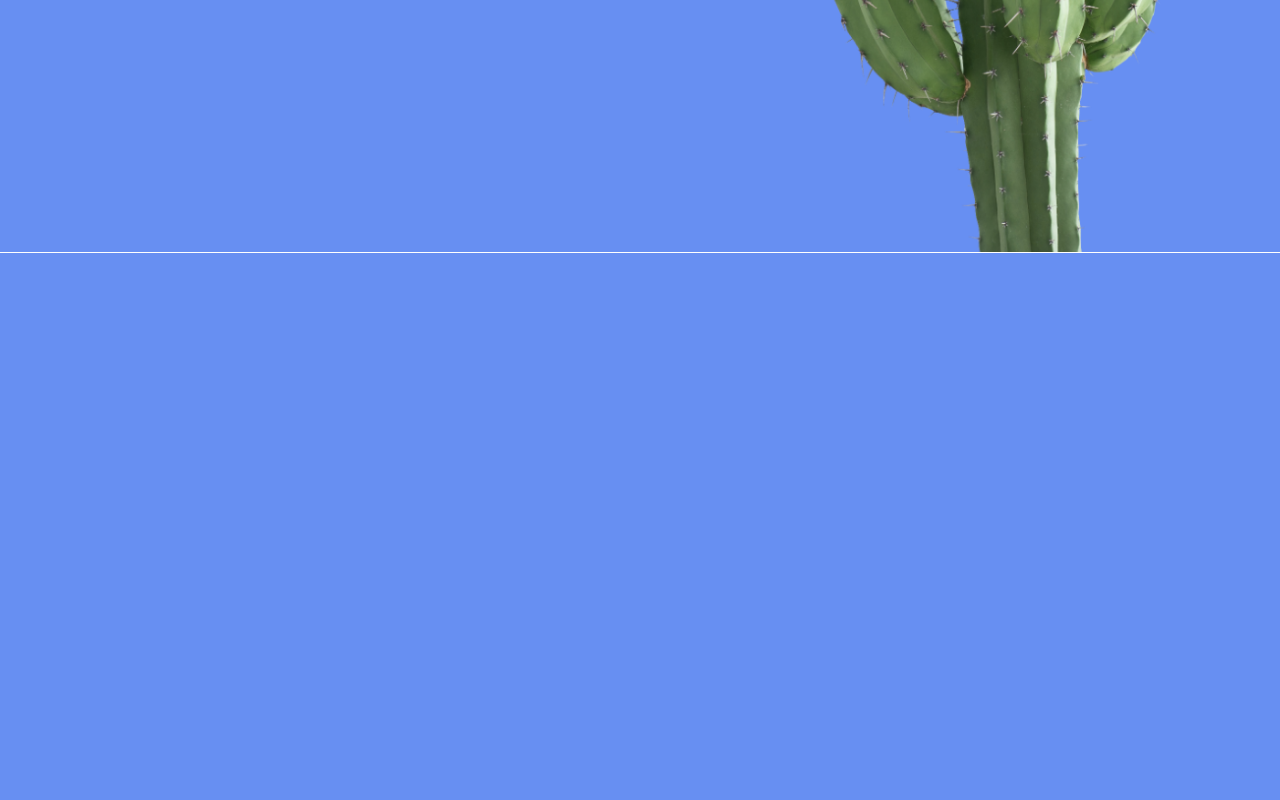
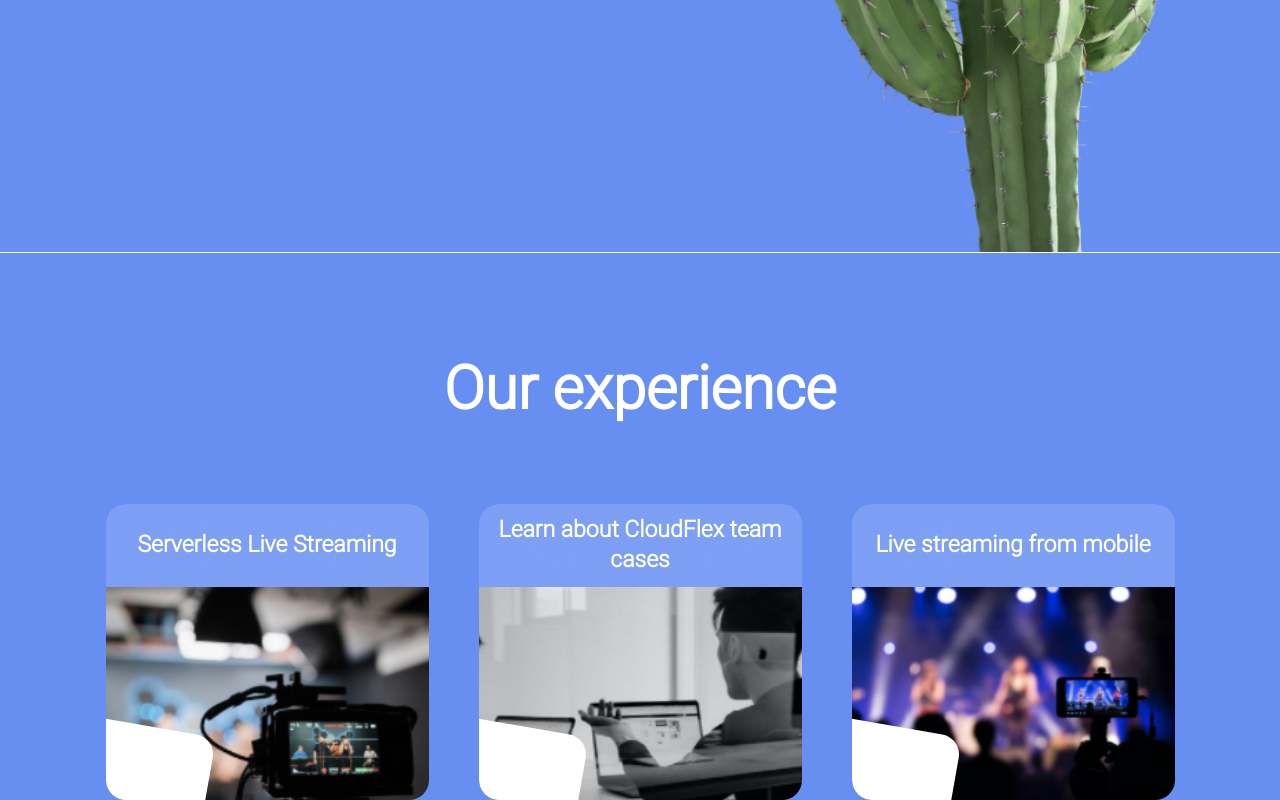
Before and after one commit to Artem-Kukin/When-performance-matters, a website built with Parcel: page index.html in a window 1280 px wide. Shown: the part 3220-4020 px from the top of the page. Before the commit the page ends 3523 px from the top, so only its background shows below. Built offline with nearby package versions, Linux system fonts and the light colour scheme.

Commit message:
'experience' layout and adaptive

```diff
--- a/index.html
+++ b/index.html
@@ -182,6 +182,49 @@
                 </div>
             </div>
         </section>
+        <section class="experience-section" id="experience">
+            <h2 class="experience__title title_h2">Our experience</h2>
+            <div class="container">
+                <div class="experience">
+                    <div class="experience__card">
+                        <div class="experience__card__title">
+                            <h4>Serverless Live Streaming</h4>
+                        </div>
+                        <img src="./images/services/service-image-1.png" alt="streaming">
+
+
+                        <svg class="arrow">
+                            <use href="./assets/sprites.svg#arrow"></use>
+                        </svg>
+
+                    </div>
+                    <div class="experience__card">
+                        <div class="experience__card__title">
+                            <h4>Learn about CloudFlex
+                                team cases</h4>
+                        </div>
+                        <img src="./images/services/service-image-2.png" alt="streaming">
+
+
+                        <svg class="arrow">
+                            <use href="./assets/sprites.svg#arrow"></use>
+                        </svg>
+
+                    </div>
+                    <div class="experience__card">
+                        <div class="experience__card__title">
+                            <h4>Live streaming from mobile</h4>
+                        </div>
+                        <img src="./images/services/service-image-3.png" alt="streaming">
+
+
+                        <svg class="arrow">
+                            <use href="./assets/sprites.svg#arrow"></use>
+                        </svg>
+
+                    </div>
+                </div>
+        </section>
     </main>
 </body>
 
--- /dev/null
+++ b/styles/_experience.scss
@@ -0,0 +1,74 @@
+@use "variables" as v;
+@use "placeholders";
+@use "mixins" as m;
+@use "sass:color";
+
+.experience-section {
+  padding-top: 5rem;
+//   text-align: center;
+}
+.experience {
+  display: flex;
+  justify-content: center;
+  flex-wrap: wrap;
+  gap: 5rem;
+
+
+  &__card {
+    position: relative;
+
+    flex-basis: 323px;
+    min-width: 315px;
+
+    max-height: 296px;
+    min-height: 290px;
+
+    border-radius: 20px;
+
+    overflow: hidden;
+    img {
+      width: 100%;
+      height: 100%;
+      object-position: center;
+      object-fit: cover;
+      pointer-events: none;
+    }
+    &__title {
+      height: 8.3rem;
+      backdrop-filter: blur(40px);
+      background: color.adjust(v.$color_white, $alpha: -0.85);
+      width: 100%;
+      display: flex;
+      justify-content: center;
+      align-items: center;
+      text-align: center;
+
+      h4 {
+        color: v.$color_white;
+        font-family: "Roboto-L";
+        font-size: 2.3rem;
+        line-height: 30px;
+      }
+    }
+    &::after {
+      content: "";
+      bottom: 0;
+      left: 0;
+      transform: translate(-35%, 30%);
+      position: absolute;
+      min-width: 165px;
+      min-height: 95px;
+      background: v.$color_white;
+      border-radius: 20px;
+      rotate: z 10deg;
+    }
+    .arrow {
+      width: 35.6px;
+      height: 22.2px;
+      position: absolute;
+      left: 10%;
+      bottom: 8%;
+      z-index: 2;
+    }
+  }
+}
--- a/styles/_importer.scss
+++ b/styles/_importer.scss
@@ -4,3 +4,4 @@
 @forward "hero";
 @forward "work-card";
 @forward "about";
+@forward "experience";
```
Also changed, not shown: assets/sprites.svg, css/index.css.
